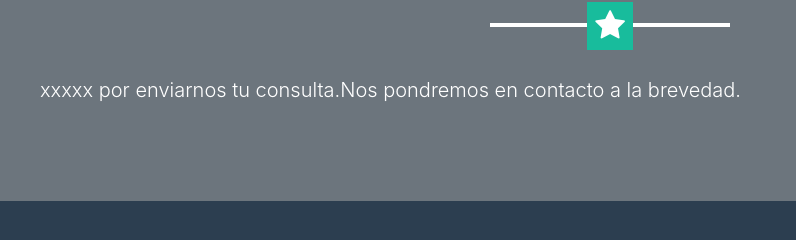
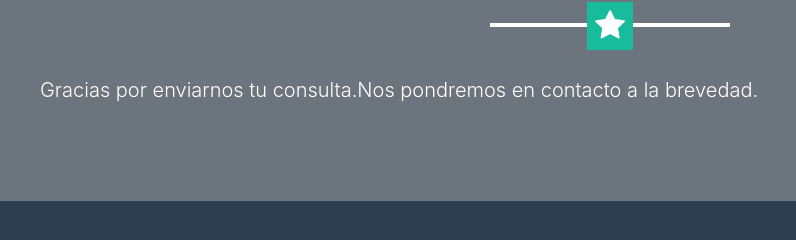
Before and after one commit to FidosTeam/FidosWeb, a website with bundled scripts: page thanks.html in a window 1280 px wide. Shown: the part 1055-1295 px from the top of the page, 30-826 px from the left. Built offline with nearby package versions, Linux system fonts and the light colour scheme.

Commit message:
Update thanks.html

```diff
--- a/thanks.html
+++ b/thanks.html
@@ -73,7 +73,7 @@
         <h2 class="text-center text-uppercase text-white">Consulta Recibida</h2>
         <hr class="star-light mb-5">
         <div class="text-center row">
-		<p class="lead mb-0">xxxxx por enviarnos tu consulta.</p>
+		<p class="lead mb-0">Gracias por enviarnos tu consulta.</p> <br>
 		<p class="lead mb-0">Nos pondremos en contacto a la brevedad.</p>
         </div>
       </div>
```
